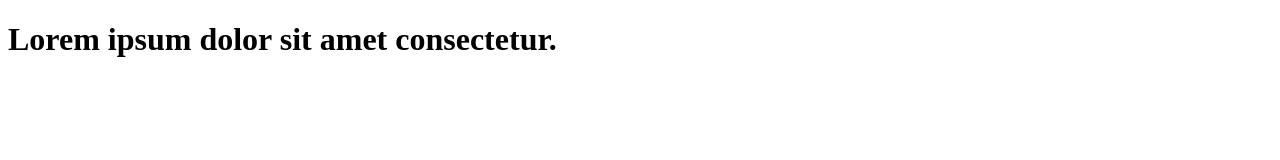
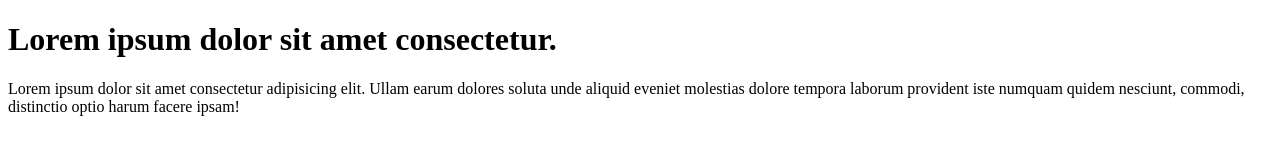
Before and after one commit to MarkTsyrlin/learn-git, a plain HTML site: page index.html in a window 1280 px wide. Drawn offline with Linux system fonts and the light colour scheme.

Commit message:
add paragraph to code

```diff
--- a/index.html
+++ b/index.html
@@ -7,5 +7,7 @@
 </head>
 <body>
     <h1>Lorem ipsum dolor sit amet consectetur.</h1>
+
+    <p>Lorem ipsum dolor sit amet consectetur adipisicing elit. Ullam earum dolores soluta unde aliquid eveniet molestias dolore tempora laborum provident iste numquam quidem nesciunt, commodi, distinctio optio harum facere ipsam!</p>
 </body>
 </html>
```
